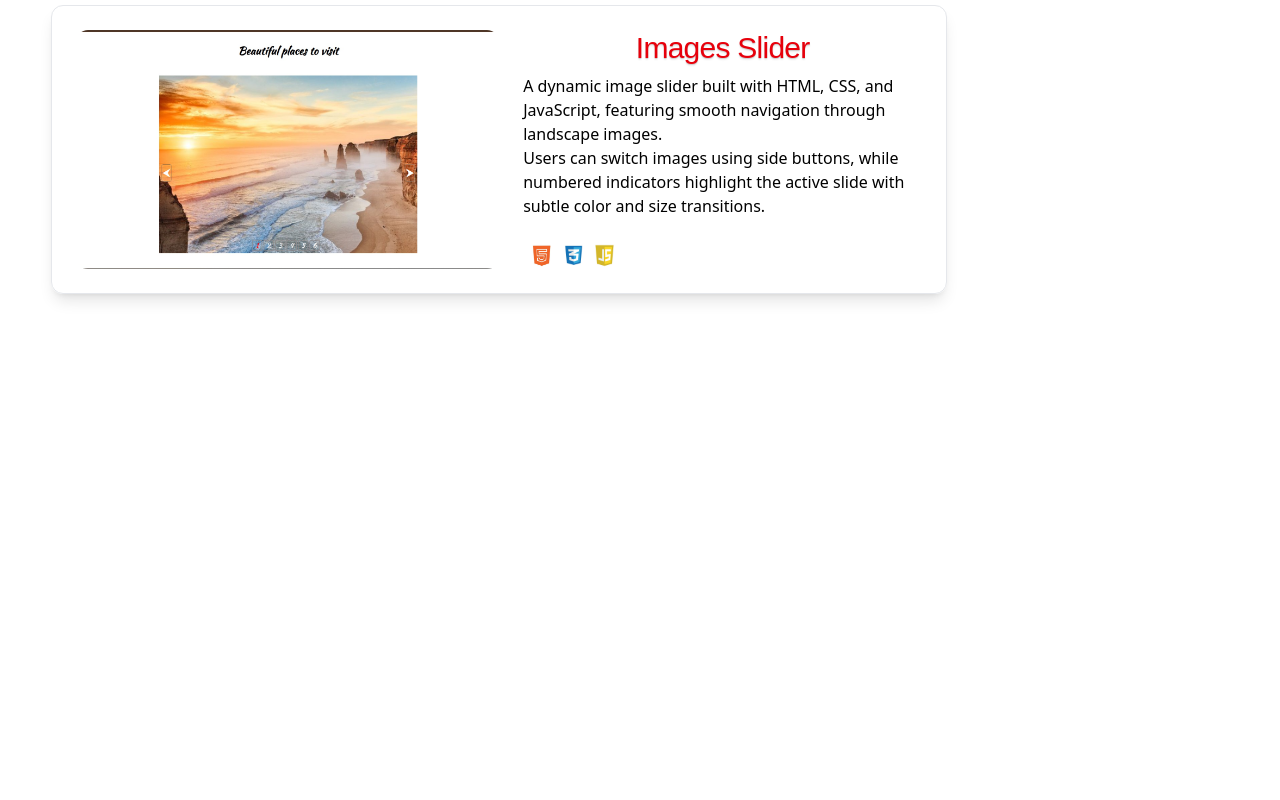
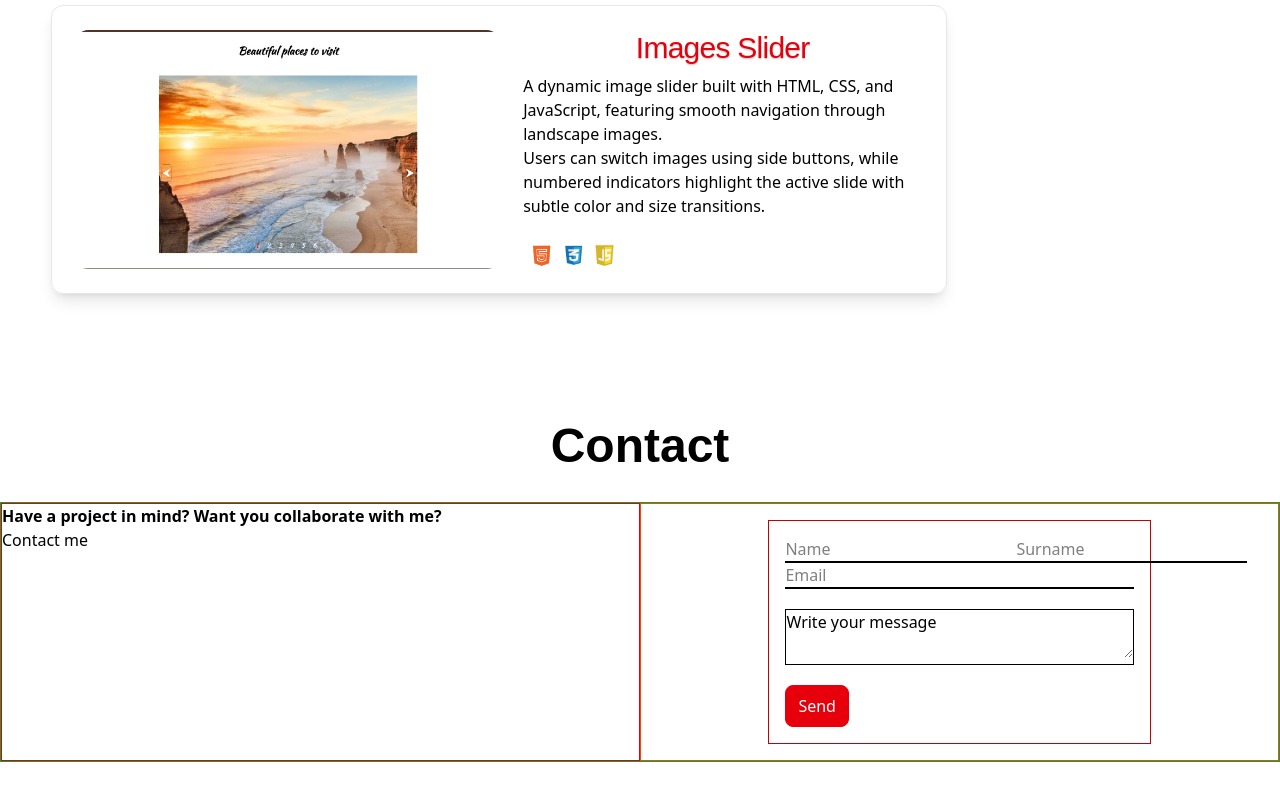
Before and after one commit to GloriaMaggioni/Portfolio_2025, a website: page portfolio2025/portfolio_2025.html in a window 1280 px wide. Shown: the part 2439-3239 px from the top of the page. Before the commit the page ends 2797 px from the top, so only its background shows below. Drawn offline with nearby package versions, Linux system fonts and the light colour scheme; a web font is replaced by a local one.

Commit message:
Add section contact (da finire)

```diff
--- a/portfolio2025/port2025_style.css
+++ b/portfolio2025/port2025_style.css
@@ -28,3 +28,7 @@
   font-style: normal;
 
 }
+
+input{
+  /* border:1px solid blue; */
+}
--- a/portfolio2025/portfolio_2025.html
+++ b/portfolio2025/portfolio_2025.html
@@ -82,7 +82,7 @@
     </div>
 </section>
 
-
+<!-- ABOUT ME SECTION -->
 <section class="about-me ">
   <h2 class="text-center mt-16 text-5xl font-extrabold ">About me</h2>
   <!-- VEDERE SE SISTEMARE LO STILE DEL TESTO -->
@@ -105,7 +105,7 @@
 
 </section>
 
-
+<!-- SKILLS SECTION -->
 
 <section class="skills-section ">
   <h2 class=" text-center mt-16 text-5xl font-extrabold">Skills</h2>
@@ -126,7 +126,7 @@
   </div>
 </section>
 
-
+<!-- PROJECTS SECTION -->
 
 <section class="projects-section ">
 
@@ -199,7 +199,47 @@
    </div>
 </section>
 
+<!-- CONTACT FORM SECTION -->
 
-    <!-- SOTTO OGNI PROGETTO INRERIRE I LOGHI DEI LINGUAGGI UTILIZZATI -->
+<section class="contact-section w-full h-200">
+    <h2 class="text-center mt-16 mb-8 text-5xl font-extrabold ">Contact</h2>
+    <div class="contactContent-container w-full flex border border-solid border-green-600">
+      <div class=" w-1/2  border border-solid border-red-600">
+      <p class="font-semibold">Have a project in mind? Want you collaborate with me?</p>
+      <p class="">Contact me </p>
+      <!-- inserire qui le icone per i profili social, linkedin e github -->
+    </div>
+    <div class="contact-form-container w-1/2 border border-solid border-orange-600">
+
+      <form action="" class="w-[60%] mx-auto m-4 p-4 border border-solid border-red-700">
+        <div class="fullName flex items-center justify-between group">
+          <span class="">
+            <label for=""></label>
+            <input type="text" placeholder="Name" class="border-0 border-b-2 border-default-medium">
+          </span>
+          <span>
+             <label for=""></label>
+            <input type="text" placeholder="Surname" class="border-0 border-b-2 border-default-medium">
+          </span>
+        </div>
+        <div class="email mb-5">
+          <label for=""></label>
+          <input type="email" placeholder="Email" class="w-full border-0 border-b-2 border-default-medium">
+        </div>
+        <div class="message  mb-5 border border-solid border-black">
+          <textarea name="" id="" class="w-full h-full">Write your message</textarea>
+        </div>
+        <button type="submit" class="px-3 py-2  text-base font-medium text-center text-white rounded-lg bg-red-600 border border-red-600">Send</button>
+      </form>
+    </div>
+    </div>
+
+
+</section>
+
+<!-- FOLLOW ME SECTION (?) -->
+ <!-- BOTTONI CHE PORTANO AL MIO PROFILO LINKEDON ,GIT HUB E SOCIAL MEDIA -->
+
+ <!-- FOOTER -->
 </body>
 </html>
```
